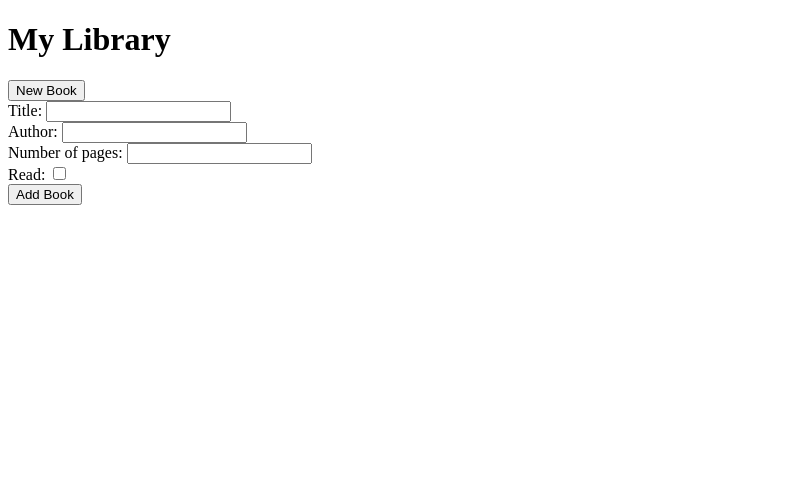
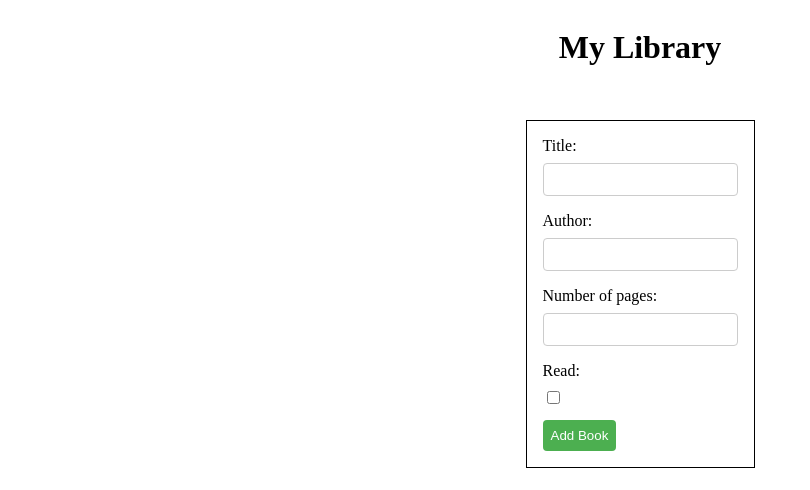
Before and after one commit to ikbalarslann/library, a plain HTML site: page index.html in a window 1280 px wide. Both pictures are taken after a click on the button "New Book". Shown: the whole page, without its empty margins (0-810 px from the left). Drawn offline with Linux system fonts and the light colour scheme.

Commit message:
Praject finished

```diff
--- a/index.html
+++ b/index.html
@@ -4,13 +4,16 @@
     <meta charset="UTF-8" />
     <meta http-equiv="X-UA-Compatible" content="IE=edge" />
     <meta name="viewport" content="width=device-width, initial-scale=1.0" />
+    <link rel="stylesheet" href="style.css">
     <script src="script.js" defer></script>
     <title>My Library</title>
   </head>
+  <header><h1>My Library</h1></header>
   <body>
-    <h1>My Library</h1>
+
     <ul id="book-list"></ul>
-    <button onclick="showForm()">New Book</button>
+    <button class="new" onclick="showForm()">New Book</button>
+    <div class="container">
       <form id="book-form" style="display: none">
         <label for="title">Title:</label>
         <input type="text" id="title" name="title" required /><br />
@@ -18,9 +21,11 @@
         <input type="text" id="author" name="author" required /><br />
         <label for="pages">Number of pages:</label>
         <input type="number" id="pages" name="pages" required /><br />
-      <label for="read">Read:</label>
+        <label class="read" for="read">Read:</label>
         <input type="checkbox" id="read" name="read" /><br />
         <button type="submit">Add Book</button>
       </form>
+    </div>
+
   </body>
 </html>
--- a/script.js
+++ b/script.js
@@ -10,6 +10,7 @@ function Book(title, author, pages, read) {
 // eslint-disable-next-line no-unused-vars
 function showForm() {
     document.getElementById("book-form").style.display = "block";
+    document.querySelector("button").style.display = "none";
   }
 
 function addBookToLibrary(book) {
@@ -29,7 +30,7 @@ function displayBooks() {
     const book = myLibrary[i];
 
     const li = document.createElement("li");
-    li.textContent = `${book.title} by ${book.author}, ${book.pages} pages, ${book.read ? "read" : "not read"}`;
+    li.textContent = `${book.title} by ${book.author}, ${book.pages} pages, ${book.read ? "read" : "not read yet"}`;
 
     bookList.appendChild(li);
   }
@@ -59,4 +60,7 @@ document.getElementById("book-form").addEventListener("submit", (event) => {
    document.getElementById("author").value = "";
    document.getElementById("pages").value = "";
    document.getElementById("read").checked = false;
+
+   document.querySelector("button").style.display = "block";
+
 });
--- /dev/null
+++ b/style.css
@@ -0,0 +1,42 @@
+body{
+    display: flex;
+    flex-direction: column;
+    align-items: center;
+    justify-content: center;
+}
+
+#book-form {
+    display: flex;
+    flex-direction: column;
+    align-items: flex-start;
+    padding: 1rem;
+    border: 1px solid black;
+    background-color: linnear;
+  }
+
+
+  label {
+    display: block;
+    margin-bottom: 0.5rem;
+  }
+
+
+  input[type="text"], input[type="number"], input[type="checkbox"] {
+    margin-bottom: 1rem;
+    padding: 0.5rem;
+    border: 1px solid #ccc;
+    border-radius: 4px;
+  }
+
+  button[type="submit"] {
+    background-color: #4CAF50;
+    color: white;
+    padding: 0.5rem;
+    border: none;
+    border-radius: 4px;
+    cursor: pointer;
+  }
+
+  button[type="submit"]:hover {
+    background-color: #3e8e41;
+  }
```
Lines whose indentation alone changed are shown as unchanged.
